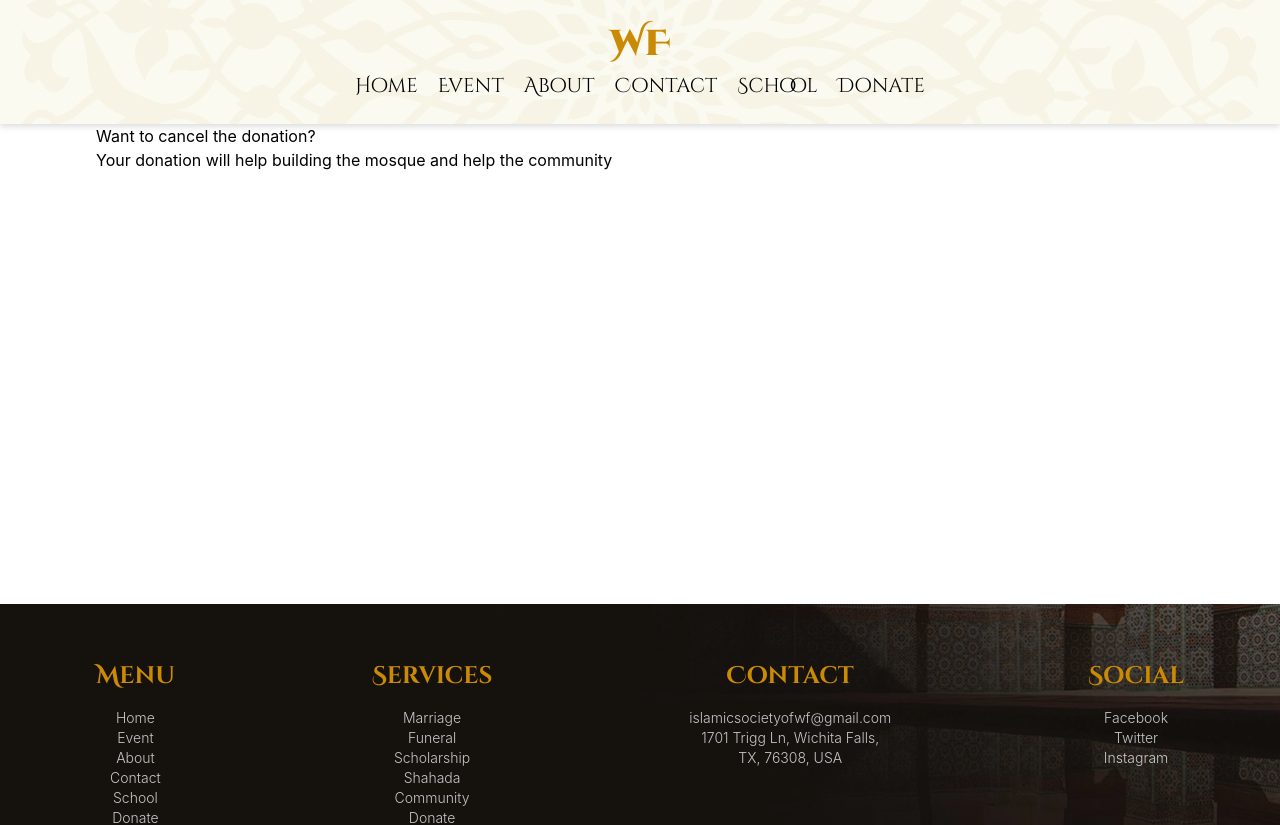
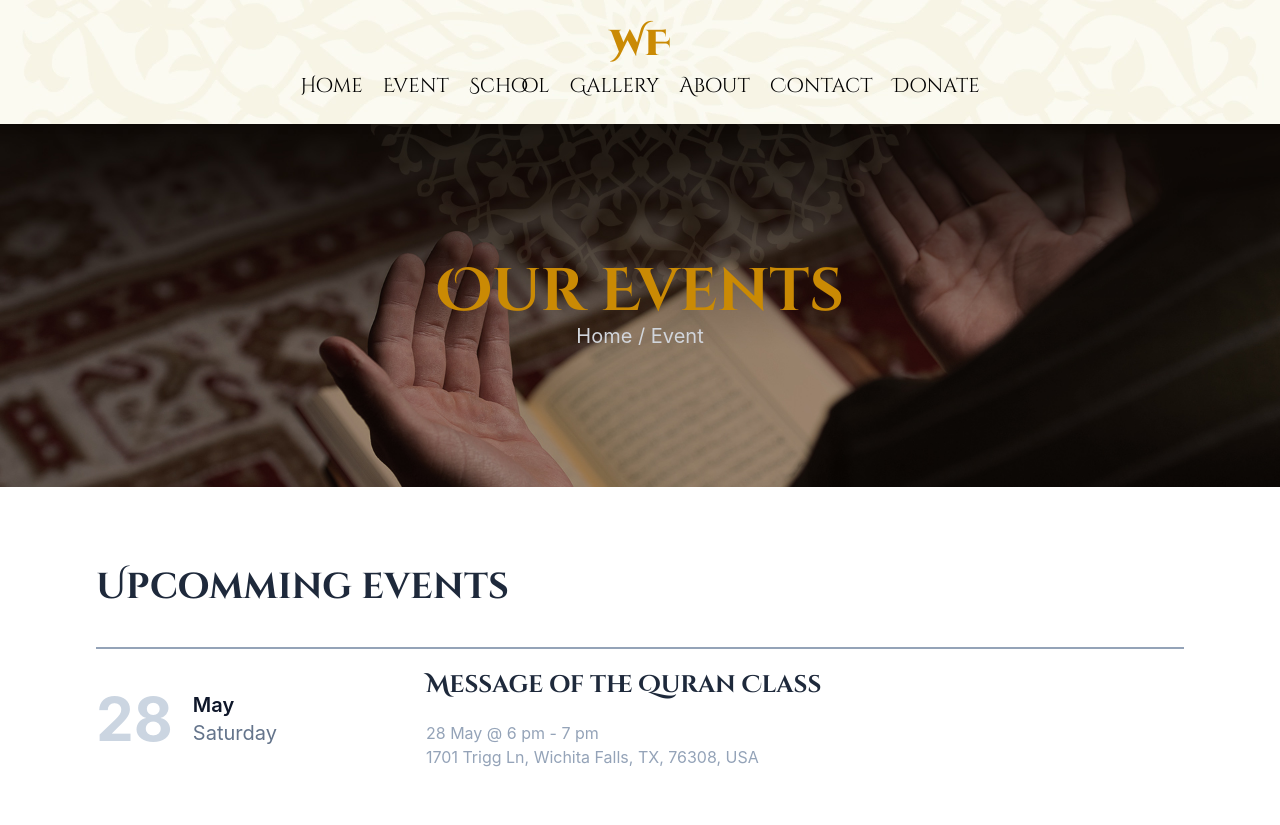
Before and after one commit to wfic/site, a Next.js app: page /event in a window 1280 px wide. Shown: the top 825 px of the page. Built offline with nearby package versions, Linux system fonts and the light colour scheme.

Commit message:
event page complete

```diff
--- a/components/Nav.js
+++ b/components/Nav.js
@@ -34,6 +34,16 @@ function Nav() {
                             </Link>
                         </li>
                         <li className={style.buttonUnderlineAnim}>
+                            <Link href="/school">
+                                School
+                            </Link>
+                        </li>
+                        <li className={style.buttonUnderlineAnim}>
+                            <Link href="/gallery">
+                                Gallery
+                            </Link>
+                        </li>
+                        <li className={style.buttonUnderlineAnim}>
                             <Link href="/about">
                                 About
                             </Link>
@@ -41,11 +51,6 @@ function Nav() {
                         <li className={style.buttonUnderlineAnim}>
                             <Link href="/contact">
                                 Contact
-                            </Link>
-                        </li>
-                        <li className={style.buttonUnderlineAnim}>
-                            <Link href="/school">
-                                School
                             </Link>
                         </li>
                         <li className={style.buttonUnderlineAnim}>
--- a/pages/event.js
+++ b/pages/event.js
@@ -1,23 +1,42 @@
 import React from 'react'
 import Head from 'next/head'
-
 import Nav from '../components/Nav'
 import Footer from '../components/Footer'
-
 
 function event() {
   return (
     <>
         <Head>
-            <title>Wichita Falls Islamic Community Mosque | Events</title>
+            <title>Wichita Falls Islamic Community Mosque | Event</title>
         </Head>
         <Nav />
-        <div className="container">
-            <div className="h-[60vh]">
-                <h2>Want to cancel the donation?</h2>
-                <p>Your donation will help building the mosque and help the community</p>
+
+        <main className="">
+            <div className="banner relative">
+                <img src="/img/bg/bg.jpg" alt="background image" />
+                <div className="bannerText absolute top-1/2 left-1/2 -translate-x-1/2 -translate-y-1/2 text-center">
+                    <h2 className="text-3xl md:text-6xl font-Cinzel font-bold text-yellow-600">Our Events</h2>
+                    <span className="text-md md:text-xl text-gray-300">Home / Event</span>
+                </div>
             </div>
-        </div>
+            <div className="container py-20">
+                <h2 className="text-2xl md:text-4xl font-semibold text-slate-800 font-Cinzel mb-10">Upcomming events</h2>
+                <div className="flex pt-5 border-t-2 border-slate-400 mb-10">
+                    <div className="flex items-center justify-start w-[250px] ">
+                        <div className="text-4xl md:text-6xl font-bold text-slate-300">28</div>
+                        <div className="flex flex-col ml-5">
+                            <span className="text-md md:text-xl font-semibold text-slate-900">May</span>
+                            <span className="text-md md:text-xl text-slate-500">Saturday</span>
+                        </div>
+                    </div>
+                    <div className="ml-20">
+                        <h3 className="text-xl md:text-2xl font-Cinzel font-semibold text-slate-800 mb-5">Message of the Quran Class</h3>
+                        <p className="text-md text-slate-400">28 May @ 6 pm - 7 pm</p>
+                        <p className="text-md text-slate-400">1701 Trigg Ln, Wichita Falls, TX, 76308, USA</p>
+                    </div>
+                </div>
+            </div>
+        </main>
         <Footer />
     </>
   )
--- /dev/null
+++ b/pages/gallery.js
@@ -0,0 +1,32 @@
+import React from 'react'
+import Head from 'next/head'
+import Nav from '../components/Nav'
+import Footer from '../components/Footer'
+
+function gallery() {
+  return (
+    <>
+        <Head>
+            <title>Wichita Falls Islamic Community Mosque | Gallery</title>
+        </Head>
+        <Nav />
+
+        <main className="">
+            <div className="banner relative">
+                <img src="/img/bg/bg.jpg" alt="background image" />
+                <div className="bannerText absolute top-1/2 left-1/2 -translate-x-1/2 -translate-y-1/2 text-center">
+                    <h2 className="text-3xl md:text-6xl font-Cinzel font-bold text-yellow-600">Gallery</h2>
+                    <span className="text-md md:text-xl text-gray-300">Home / Gallery</span>
+                </div>
+            </div>
+            <div className="container">
+
+
+            </div>
+        </main>
+        <Footer />
+    </>
+  )
+}
+
+export default gallery
--- a/pages/index.js
+++ b/pages/index.js
@@ -176,7 +176,7 @@ export async function getStaticProps() {
     const month = new Date().getMonth()
     const year = new Date().getFullYear()
 
-    const res = await fetch(`http://api.aladhan.com/v1/calendar?latitude=33.930828&longitude=-98.484879&method=2&month=${month+1}&year=${year}`)
+    const res = await fetch(`http://api.aladhan.com/v1/calendar?latitude=33.965980&longitude=-98.518550&method=2&month=${month+1}&year=${year}`)
     const data = await res.json()
 
 
```
